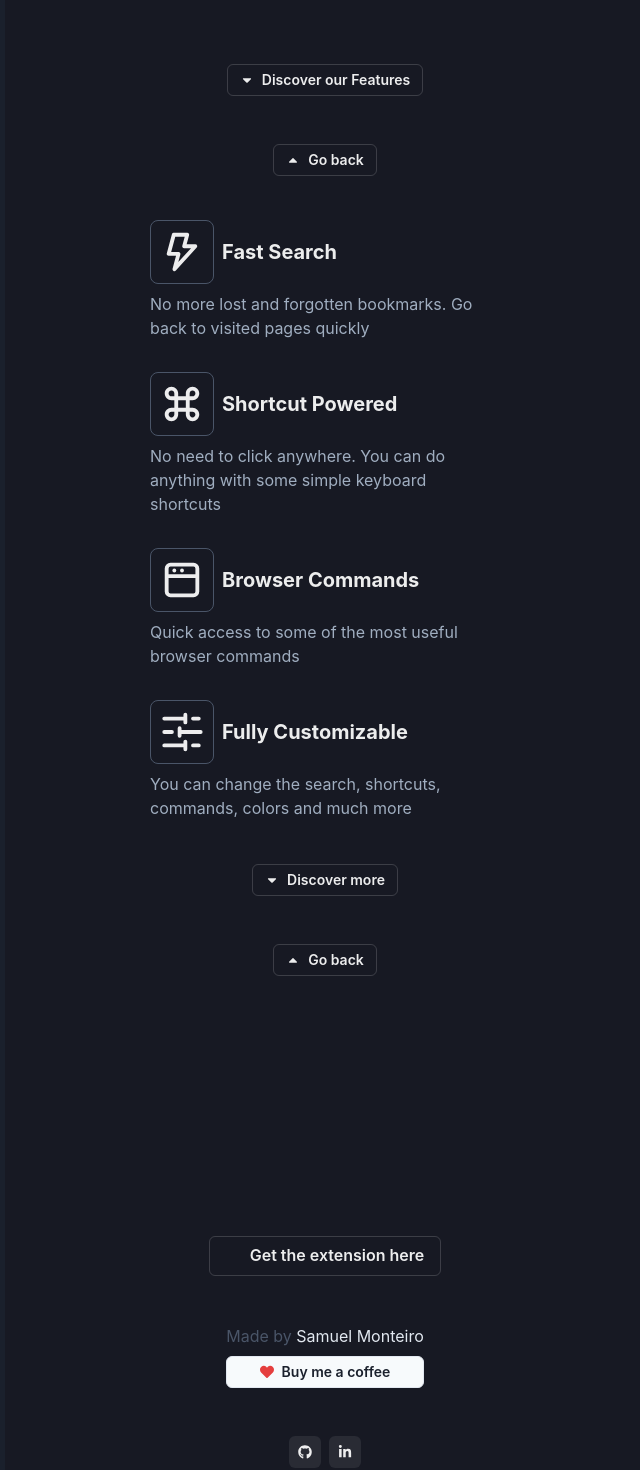
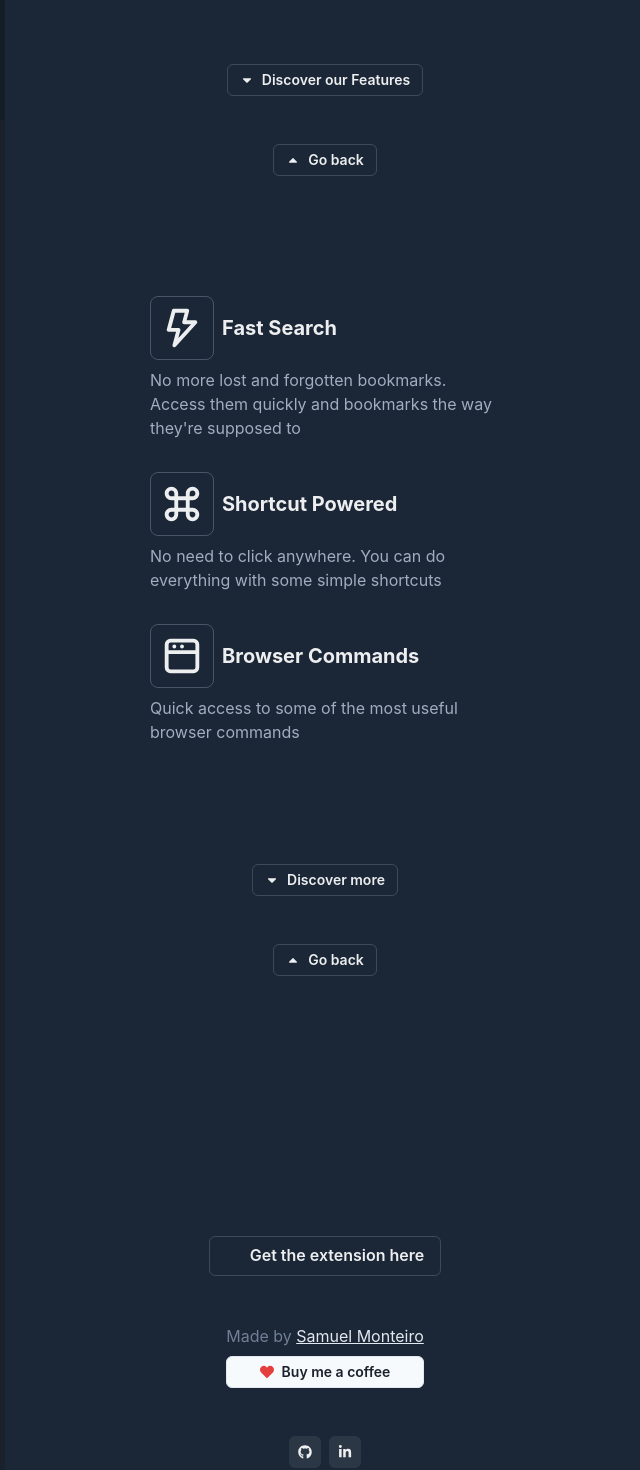
Before and after one commit to SamuelPinho/bookmark-search-web, a Next.js app: page / in a window 1280 px wide. Shown: the part 680-2150 px from the top of the page, without its empty margins (635-1275 px from the left). Built offline with nearby package versions, Linux system fonts and the light colour scheme; some icons are missing.

Commit message:
feature: change colors

```diff
--- a/src/components/Layout.tsx
+++ b/src/components/Layout.tsx
@@ -29,7 +29,7 @@ export const Layout = ({ children }: LayoutProps) => {
       <ColorModeScript initialColorMode={theme.initialColorMode} />
       <ChakraProvider theme={theme}>
         <CSSReset />
-        <Flex flexDir="column" minH="100vh">
+        <Flex flexDir="column" minH="100vh" bg="#151d29">
           <main>
             <Flex flex="1">
               <Flex w="full" h="100vh">
--- a/src/pages/index.tsx
+++ b/src/pages/index.tsx
@@ -7,6 +7,7 @@ import {
   Icon as ChakraIcon,
   IconButton,
   Image,
+  Link,
   Text,
   theme,
   VStack,
@@ -149,12 +150,12 @@ const Home: NextPage = () => {
             >
               <PerkBox
                 title="Fast Search"
-                description="No more lost and forgotten bookmarks. Go back to visited pages quickly"
+                description="No more lost and forgotten bookmarks. Access them quickly and bookmarks the way they're supposed to"
                 icon="bolt"
               />
               <PerkBox
                 title="Shortcut Powered"
-                description="No need to click anywhere. You can do anything with some simple keyboard shortcuts"
+                description="No need to click anywhere. You can do everything with some simple shortcuts"
                 icon="keycap"
               />
               <PerkBox
@@ -162,11 +163,11 @@ const Home: NextPage = () => {
                 description="Quick access to some of the most useful browser commands"
                 icon="browser"
               />
-              <PerkBox
+              {/* <PerkBox
                 title="Fully Customizable"
                 description="You can change the search, shortcuts, commands, colors and much more"
                 icon="config"
-              />
+              /> */}
             </Flex>
           </ScrollRightSection>
           <ScrollRightSection
@@ -197,10 +198,19 @@ const Home: NextPage = () => {
             </Button>
             <Flex flexDir={"column"}>
               <Flex>
-                <Text mb="2" color="gray.600">
+                <Text mb="2" color="gray.500">
                   Made by
                 </Text>
-                <Text color="gray.200">&nbsp;Samuel Monteiro</Text>
+                <Text color="gray.200">
+                  &nbsp;
+                  <Link
+                    href="https://github.com/SamuelPinho"
+                    target={"_blank"}
+                    textDecor="underline"
+                  >
+                    Samuel Monteiro
+                  </Link>
+                </Text>
               </Flex>
               <Button
                 onClick={() =>
@@ -275,7 +285,7 @@ const ScrollRightSection = React.forwardRef<
 >(({ children, goUpButton, goDownButton, ...flexProps }, ref) => {
   return (
     <Flex
-      bg="gray.900"
+      bg="#1b2636"
       h="100vh"
       pos="sticky"
       {...flexProps}
```
